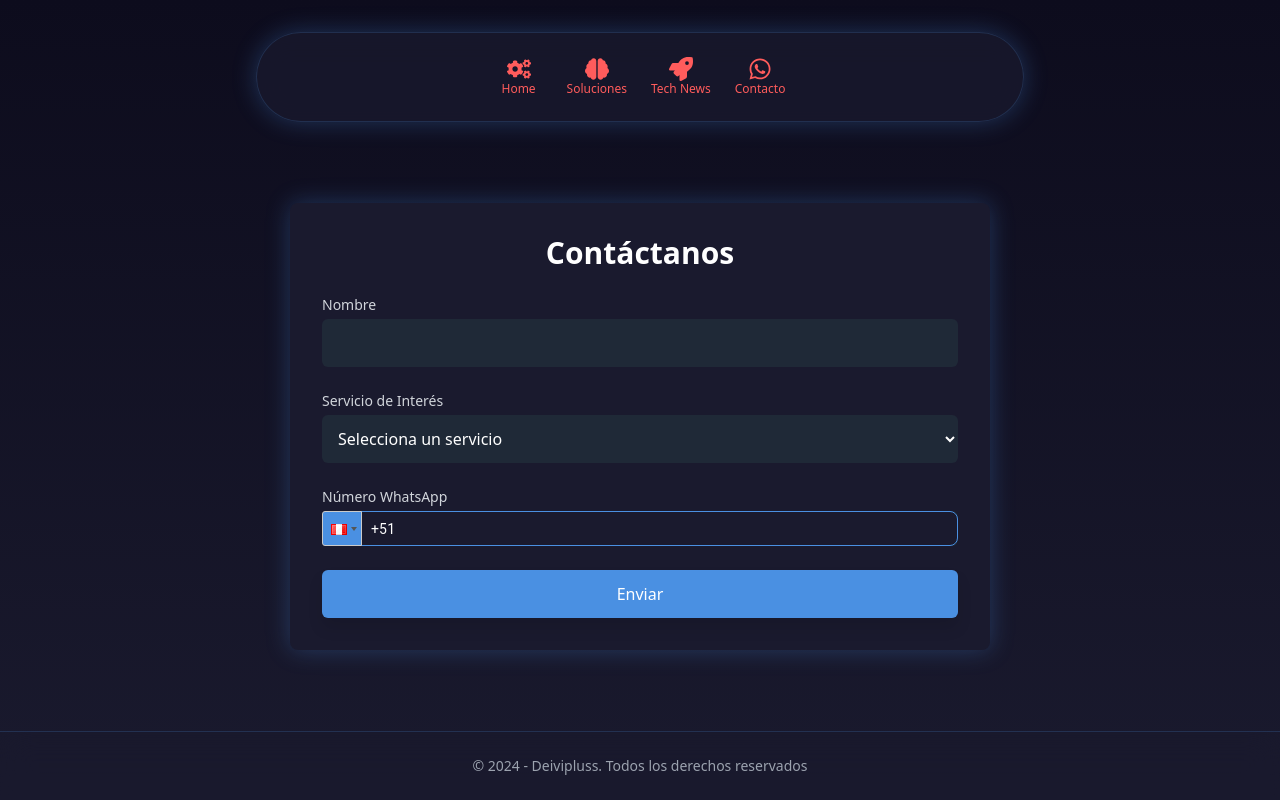
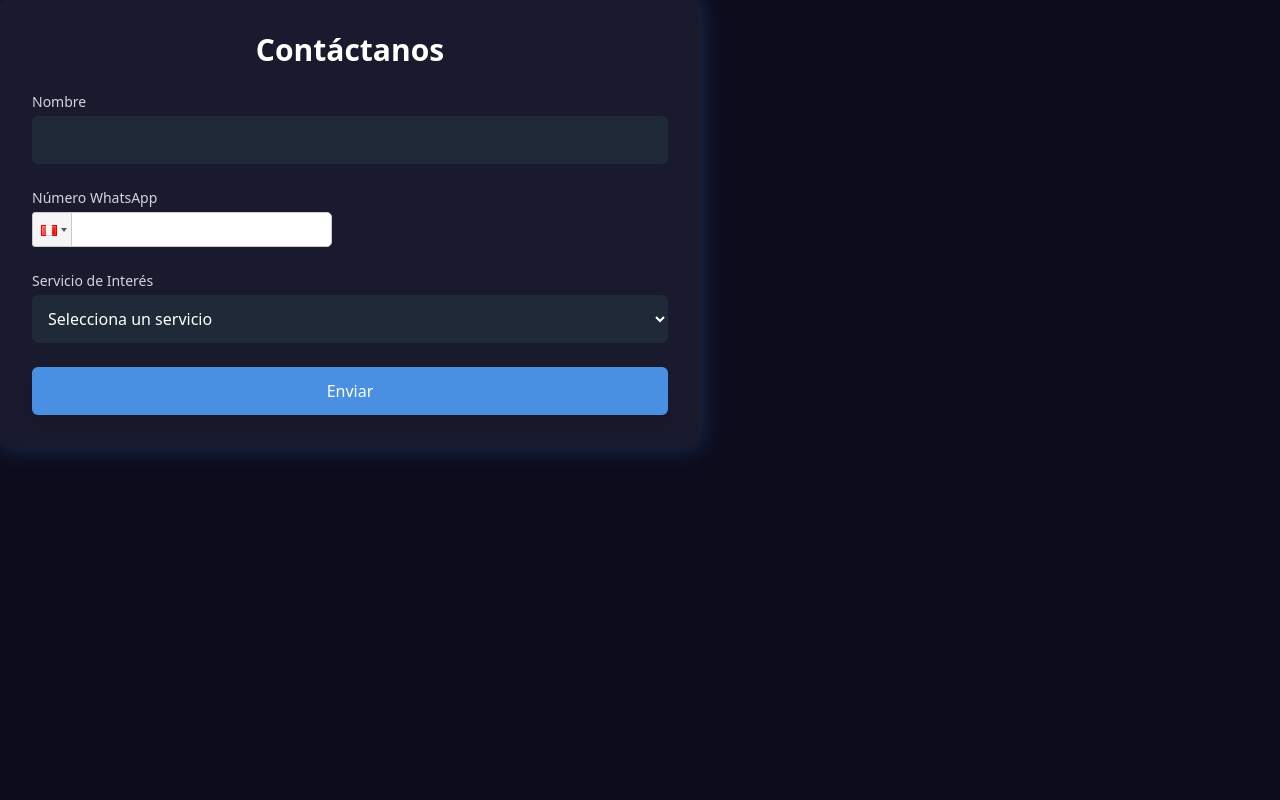
Before and after one commit to deivipluss/landing, a Next.js app: page /contacto in a window 1280 px wide. Built offline with nearby package versions, Linux system fonts and the light colour scheme.

Commit message:
formlibreriacodigo

```diff
--- a/app/contacto/page.tsx
+++ b/app/contacto/page.tsx
@@ -1,17 +1,16 @@
 "use client";
 import React, { useState, useEffect, Suspense } from "react";
+import PhoneInput from "react-phone-input-2";
+import "react-phone-input-2/lib/style.css";
 import {
   FaCogs,
   FaBrain,
-  FaRocket,
-  FaWhatsapp
+  FaRocket
 } from "react-icons/fa";
 import Link from "next/link";
 import { useSearchParams } from "next/navigation";
 import { motion } from "framer-motion";
 import axios from "axios";
-import PhoneInput from "react-phone-input-2";
-import "react-phone-input-2/lib/style.css";
 
 const serviceLabels = {
   branding: "Branding Empresarial",
@@ -21,7 +20,7 @@ const serviceLabels = {
   contenidoDigital: "Contenido Digital",
   ecommerce: "E-commerce",
   iaNegocios: "IA para Negocios",
-  onlyfans: "OnlyFans Management",
+  onlyfans: "OnlyFans Management"
 };
 
 const navItems = [
@@ -39,53 +38,58 @@ const navItems = [
     href: "/novedades-tech",
     icon: <FaRocket className="transition-transform duration-300 group-hover:scale-110" />,
     label: "Tech News"
-  },
-  {
-    href: "/contacto",
-    icon: <FaWhatsapp className="transition-transform duration-300 group-hover:rotate-12" />,
-    label: "Contacto"
-  },
+  }
 ];
 
 const ContactForm: React.FC = () => {
   const searchParams = useSearchParams();
   const [formState, setFormState] = useState({
     name: "",
-    whatsapp: "+51",
-    selectedService: "",
+    phone: "",
+    selectedService: ""
   });
+
+  const [phoneValue, setPhoneValue] = useState("");
 
   useEffect(() => {
     const serviceParam = searchParams.get("servicio");
     if (serviceParam && serviceParam in serviceLabels) {
       setFormState((prevState) => ({
         ...prevState,
-        selectedService: serviceParam,
+        selectedService: serviceParam
       }));
     }
   }, [searchParams]);
 
-  const handleInputChange = (name: string, value: string) => {
+  const handleInputChange = (
+    e: React.ChangeEvent<HTMLInputElement | HTMLSelectElement>
+  ) => {
+    const { name, value } = e.target;
     setFormState((prevState) => ({
       ...prevState,
-      [name]: value,
+      [name]: value
     }));
+  };
+
+  const handlePhoneChange = (value: string) => {
+    setPhoneValue(value);
   };
 
   const handleSubmit = async (e: React.FormEvent) => {
     e.preventDefault();
     try {
-      await axios.post("/api/contact", formState);
+      await axios.post("/api/contact", { ...formState, phone: phoneValue });
 
-      alert("Formulario enviado exitosamente");
+      alert("Mensaje enviado exitosamente");
       setFormState({
         name: "",
-        whatsapp: "+51",
-        selectedService: "",
+        phone: "",
+        selectedService: ""
       });
+      setPhoneValue("");
     } catch (error) {
       console.error("Error al enviar el formulario:", error);
-      alert("Error al enviar el formulario");
+      alert("Error al enviar el mensaje");
     }
   };
 
@@ -107,20 +111,62 @@ const ContactForm: React.FC = () => {
             id="name"
             name="name"
             value={formState.name}
-            onChange={(e) => handleInputChange("name", e.target.value)}
+            onChange={handleInputChange}
             className="mt-1 p-3 block w-full rounded-md bg-gray-800 border-gray-700 text-white"
             required
           />
         </div>
         <div>
-          <label htmlFor="selectedService" className="block text-sm font-medium text-gray-300">
+          <label htmlFor="phone" className="block text-sm font-medium text-gray-300">
+            Número WhatsApp
+          </label>
+          <PhoneInput
+            country={"pe"} // Perú predeterminado
+            value={phoneValue}
+            onChange={handlePhoneChange}
+            containerClass="mt-1"
+            inputClass="rounded-md w-full bg-gray-800 text-white"
+            buttonClass="bg-gray-700"
+            dropdownStyle={{
+              backgroundColor: "#1A1A2E",
+              color: "#FFFFFF",
+              maxHeight: "200px",
+              overflow: "auto"
+            }}
+            enableAreaCodes={true}
+            preferredCountries={[
+              "pe", "ar", "bo", "br", "cl", "co", "ec", "py", "uy", "ve", // Sudamérica
+              "us", "ca", // Norteamérica
+              "mx", "gt", "hn", "ni", "pa", "cr", "sv", // Centroamérica
+              "es", "fr", "de", "it", "pt", // Europa
+              "au", "in", "jp", "cn" // Resto del mundo
+            ]}
+            localization={{
+              pe: "Perú",
+              ar: "Argentina",
+              bo: "Bolivia",
+              br: "Brasil",
+              cl: "Chile",
+              co: "Colombia",
+              ec: "Ecuador",
+              py: "Paraguay",
+              uy: "Uruguay",
+              ve: "Venezuela"
+            }}
+          />
+        </div>
+        <div>
+          <label
+            htmlFor="selectedService"
+            className="block text-sm font-medium text-gray-300"
+          >
             Servicio de Interés
           </label>
           <select
             id="selectedService"
             name="selectedService"
             value={formState.selectedService}
-            onChange={(e) => handleInputChange("selectedService", e.target.value)}
+            onChange={handleInputChange}
             className="mt-1 p-3 block w-full rounded-md bg-gray-800 border-gray-700 text-white"
           >
             <option value="">Selecciona un servicio</option>
@@ -130,28 +176,6 @@ const ContactForm: React.FC = () => {
               </option>
             ))}
           </select>
-        </div>
-        <div>
-          <label className="block text-sm font-medium text-gray-300 mb-1">Número WhatsApp</label>
-          <PhoneInput
-            country={"pe"} // Código predeterminado: Perú
-            value={formState.whatsapp}
-            onChange={(value) => handleInputChange("whatsapp", value)}
-            inputClass="text-black"
-            buttonClass="bg-gray-800 border-gray-700 text-white"
-            containerClass="mt-1 rounded-md bg-gray-800"
-            inputStyle={{
-              width: "100%",
-              backgroundColor: "#1A1A2E",
-              color: "#FFFFFF",
-              border: "1px solid #4A90E2",
-              borderRadius: "8px",
-            }}
-            buttonStyle={{
-              backgroundColor: "#4A90E2",
-              color: "#FFFFFF",
-            }}
-          />
         </div>
         <motion.button
           whileHover={{ scale: 1.05 }}
@@ -166,39 +190,4 @@ const ContactForm: React.FC = () => {
   );
 };
 
-const Contact: React.FC = () => {
-  return (
-    <div className="min-h-screen bg-[#0D0C1D] bg-gradient-to-b from-[#0D0C1D] to-[#1A1A2E] flex flex-col overflow-hidden relative">
-      <header className="flex justify-center py-6 mt-8 space-x-6 bg-[#1A1A2E]/80 backdrop-blur-lg shadow-glow rounded-full w-[90%] max-w-3xl mx-auto border border-[#4A90E2]/20">
-        {navItems.map((item) => (
-          <Link
-            key={item.href}
-            href={item.href}
-            className="group flex flex-col items-center cursor-pointer"
-          >
-            <div
-              className={`text-2xl mx-3 text-[#FF5C5C] group-hover:text-[#4A90E2] transition-all duration-300`}
-            >
-              {item.icon}
-            </div>
-            <span className="text-xs text-[#FF5C5C] group-hover:text-[#4A90E2] transition-colors duration-300">
-              {item.label}
-            </span>
-          </Link>
-        ))}
-      </header>
-
-      <main className="flex-grow flex justify-center items-center p-4 md:p-8">
-        <Suspense fallback={<div>Cargando...</div>}>
-          <ContactForm />
-        </Suspense>
-      </main>
-
-      <footer className="bg-[#1A1A2E]/80 backdrop-blur-lg text-center py-6 text-gray-400 text-sm mt-auto border-t border-[#4A90E2]/20">
-        © 2024 - Deivipluss. Todos los derechos reservados
-      </footer>
-    </div>
-  );
-};
-
-export default Contact;
+export default ContactForm;
```
